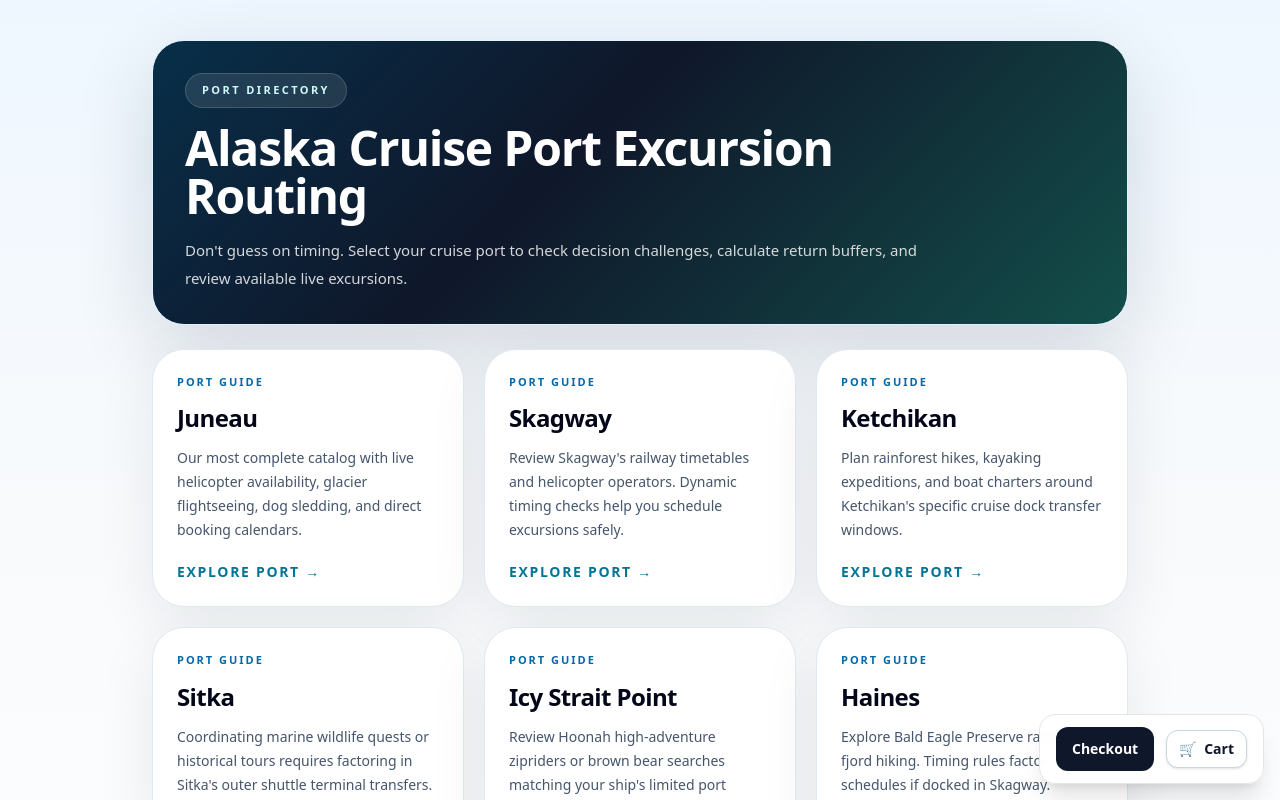
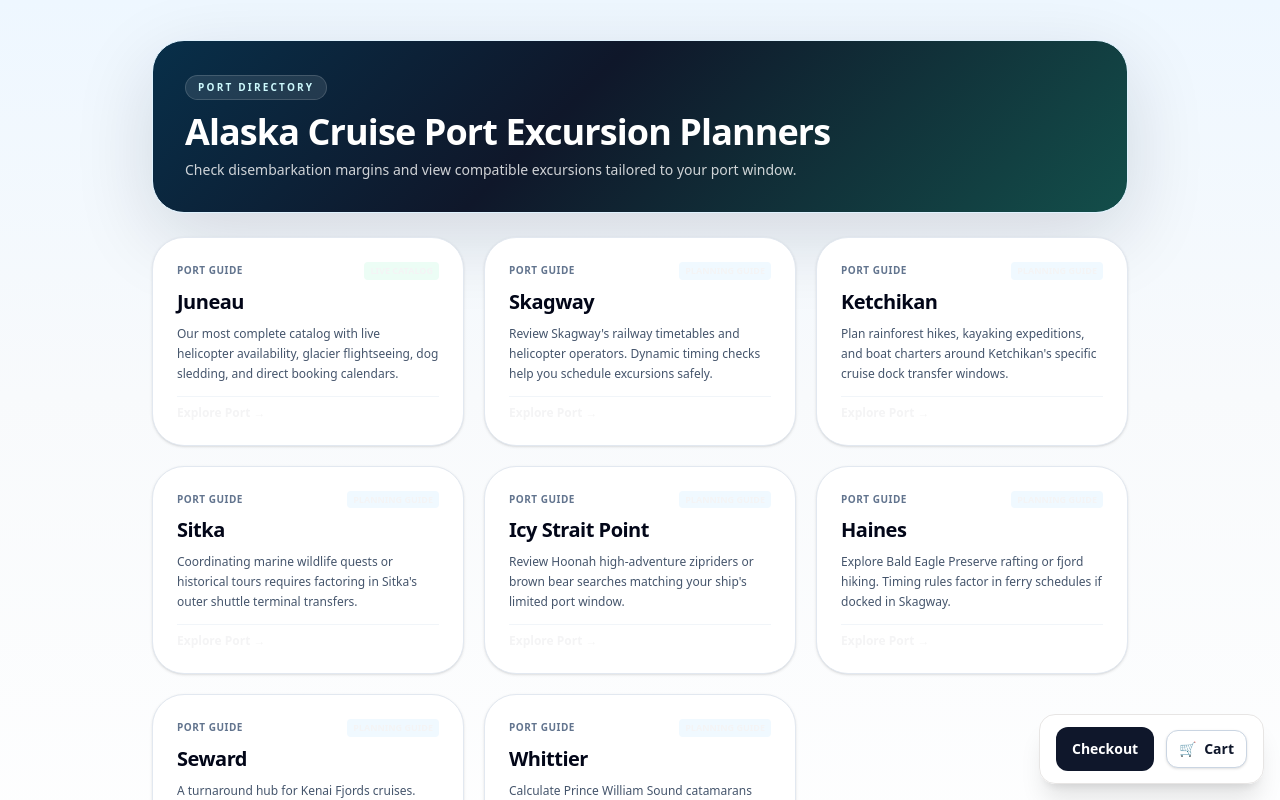
Before and after one commit to erichroeseler123-bot/wta-renderer, a Next.js app: page /ports in a window 1280 px wide. Shown: the top 800 px of the page. Built offline with nearby package versions, Linux system fonts and the light colour scheme.

Commit message:
feat: polish WTA visual decision funnel

```diff
--- a/app/page.tsx
+++ b/app/page.tsx
@@ -38,6 +38,9 @@ export default function HomePage() {
         {/* Dynamic Scheduler Form */}
         <div className="pt-4">
           <HomepageForm approvedPorts={APPROVED_PORTS} />
+          <div className="pt-3 text-xs text-slate-500 font-bold">
+            or <Link href="/tours" className="text-sky-800 hover:text-sky-900 underline">check Juneau Live Tour availability</Link> instantly.
+          </div>
         </div>
       </section>
 
@@ -146,14 +149,20 @@ export default function HomePage() {
           ))}
         </div>
 
-        <div className="pt-6 text-center">
-          <Link
-            href="/ships"
-            className="inline-flex rounded-2xl border border-sky-100 bg-sky-50/50 px-6 py-4 hover:shadow-sm transition text-slate-900 font-medium text-sm gap-2 items-center"
-          >
-            <span>🚢 Plan for your specific cruise ship?</span>
-            <span className="font-bold text-sky-800 hover:text-sky-900">Browse Cruise Ships →</span>
-          </Link>
+        <div className="pt-6 max-w-xl mx-auto">
+          <div className="rounded-[2rem] border border-sky-100 bg-sky-50/40 p-6 flex flex-col sm:flex-row items-center justify-between gap-4 shadow-sm">
+            <div className="text-left space-y-1">
+              <span className="inline-block rounded bg-sky-100 px-2 py-0.5 text-[9px] font-black uppercase text-sky-850 tracking-wider">Cruise Planners</span>
+              <h4 className="text-sm font-black text-slate-950">Plan for your specific ship?</h4>
+              <p className="text-xs text-slate-600">Retrieve disembarkation buffer strategies for Edge, Bliss, and more.</p>
+            </div>
+            <Link
+              href="/ships"
+              className="rounded-xl bg-slate-900 px-4 py-2.5 text-xs font-bold text-white hover:bg-slate-800 transition whitespace-nowrap shadow"
+            >
+              Browse Ships
+            </Link>
+          </div>
         </div>
       </section>
     </main>
--- a/app/ports/[slug]/page.tsx
+++ b/app/ports/[slug]/page.tsx
@@ -226,33 +226,7 @@ export default async function PortPage({
               Enter or confirm your ship timing before relying on this fit. Excursions should leave a 45-minute return buffer before your ship's all-aboard time. You can browse specific timing guidelines for ships like the <Link href="/ships/celebrity-edge" className="font-bold underline">Celebrity Edge</Link> or <Link href="/ships/norwegian-bliss" className="font-bold underline">Norwegian Bliss</Link> in our <Link href="/ships" className="font-bold underline">cruise ship planners directory</Link>.
             </p>
           </section>
-        )}
-
-        {/* The Decision Problem */}
-        <section className="mt-6 rounded-[2rem] border border-slate-200 bg-white p-6 shadow-[0_18px_60px_rgba(15,23,42,0.08)] sm:p-8">
-          <h2 className="text-2xl font-black tracking-tight text-slate-950">The Port-Day Decision Problem</h2>
-          <p className="mt-4 text-sm leading-7 text-slate-600">
-            {info.problem}
-          </p>
-          <div className="mt-6 rounded-2xl border border-sky-100 bg-sky-50 px-5 py-4">
-            <h3 className="text-xs font-black uppercase tracking-[0.16em] text-sky-700">Safety First</h3>
-            <p className="mt-2 text-sm leading-6 text-slate-600">
-              Never book a tour that doesn't leave at least a <strong>45-minute return buffer</strong> before your cruise ship's scheduled all-aboard time (30 minutes prior to departure).
-            </p>
-            {["juneau", "skagway", "ketchikan", "sitka", "icy-strait-point", "haines"].includes(slug) && (
-              <div className="mt-3 pt-3 border-t border-sky-100">
-                <Link
-                  href={`/guides/how-long-does-it-take-to-get-off-the-ship-in-${slug}`}
-                  className="inline-flex items-center text-xs font-bold uppercase tracking-wider text-sky-800 hover:text-sky-900 transition"
-                >
-                  Read disembarkation & timing guide for {portTitle} →
-                </Link>
-              </div>
-            )}
-          </div>
-        </section>
-
-        {/* Juneau Excursion Categories */}
+        )}        {/* Juneau Excursion Categories */}
         {slug === "juneau" && (
           <section className="mt-8">
             <div className="border-b border-slate-200 pb-3">
@@ -344,9 +318,9 @@ export default async function PortPage({
                       </div>
                       {tour.timingStatus !== "unknown" && (
                         <div className={`rounded-xl border px-3 py-2 text-xs font-semibold ${
-                          tour.timingStatus === "safe" ? "border-emerald-200 bg-emerald-50 text-emerald-950" :
-                          tour.timingStatus === "tight" ? "border-amber-200 bg-amber-50 text-amber-950" :
-                          "border-rose-200 bg-rose-50 text-rose-950"
+                          tour.timingStatus === "safe" ? "border-emerald-200 bg-emerald-50 text-emerald-955" :
+                          tour.timingStatus === "tight" ? "border-amber-200 bg-amber-50 text-amber-955" :
+                          "border-rose-200 bg-rose-50 text-rose-955"
                         }`}>
                           {tour.timingStatus === "safe" ? "✅ " : tour.timingStatus === "tight" ? "⚠️ " : "❌ "}
                           {tour.timingGuidanceText}
@@ -389,6 +363,30 @@ export default async function PortPage({
           )}
         </section>
 
+        {/* The Decision Problem */}
+        <section className="mt-6 rounded-[2rem] border border-slate-200 bg-white p-6 shadow-[0_18px_60px_rgba(15,23,42,0.08)] sm:p-8">
+          <h2 className="text-2xl font-black tracking-tight text-slate-955">The Port-Day Decision Problem</h2>
+          <p className="mt-4 text-sm leading-7 text-slate-655">
+            {info.problem}
+          </p>
+          <div className="mt-6 rounded-2xl border border-sky-100 bg-sky-50 px-5 py-4">
+            <h3 className="text-xs font-black uppercase tracking-[0.16em] text-sky-700">Safety First</h3>
+            <p className="mt-2 text-sm leading-6 text-slate-700">
+              Never book a tour that doesn't leave at least a <strong>45-minute return buffer</strong> before your cruise ship's scheduled all-aboard time (30 minutes prior to departure).
+            </p>
+            {["juneau", "skagway", "ketchikan", "sitka", "icy-strait-point", "haines"].includes(slug) && (
+              <div className="mt-3 pt-3 border-t border-sky-100">
+                <Link
+                  href={`/guides/how-long-does-it-take-to-get-off-the-ship-in-${slug}`}
+                  className="inline-flex items-center text-xs font-bold uppercase tracking-wider text-sky-800 hover:text-sky-900 transition"
+                >
+                  Read disembarkation & timing guide for {portTitle} →
+                </Link>
+              </div>
+            )}
+          </div>
+        </section>
+
         {/* Action cards */}
         <section className="mt-8 grid gap-5 md:grid-cols-2">
           <Link
--- a/app/ports/page.tsx
+++ b/app/ports/page.tsx
@@ -53,18 +53,18 @@ const PORTS = [
 
 export default function PortsPage() {
   return (
-    <main className="min-h-screen bg-[linear-gradient(180deg,#eef7ff_0%,#f8fafc_42%,#ffffff_100%)] text-slate-950">
+    <main className="min-h-screen bg-[linear-gradient(180deg,#eef7ff_0%,#f8fafc_42%,#ffffff_100%)] text-slate-955">
       <div className="mx-auto max-w-5xl px-4 py-8 sm:px-6 sm:py-10">
         <section className="overflow-hidden rounded-[2rem] border border-sky-100 bg-[linear-gradient(135deg,#082f49_0%,#0f172a_42%,#134e4a_100%)] p-6 text-white shadow-[0_24px_80px_rgba(15,23,42,0.14)] sm:p-8">
           <div className="max-w-3xl">
-            <div className="inline-flex rounded-full border border-white/15 bg-white/10 px-4 py-2 text-[11px] font-black uppercase tracking-[0.22em] text-cyan-100">
+            <div className="inline-flex rounded-full border border-white/15 bg-white/10 px-3 py-1 text-[10px] font-black uppercase tracking-[0.22em] text-cyan-100">
               Port Directory
             </div>
-            <h1 className="mt-4 text-4xl font-black tracking-tight sm:text-5xl">
-              Alaska Cruise Port Excursion Routing
+            <h1 className="mt-3 text-3xl font-black tracking-tight sm:text-4xl">
+              Alaska Cruise Port Excursion Planners
             </h1>
-            <p className="mt-4 text-sm leading-7 text-white/82 sm:text-[15px]">
-              Don't guess on timing. Select your cruise port to check decision challenges, calculate return buffers, and review available live excursions.
+            <p className="mt-2 text-sm text-white/80 max-w-2xl">
+              Check disembarkation margins and view compatible excursions tailored to your port window.
             </p>
           </div>
         </section>
@@ -74,12 +74,23 @@ export default function PortsPage() {
             <Link
               key={port.slug}
               href={`/ports/${port.slug}`}
-              className="rounded-[2rem] border border-slate-200 bg-white p-6 shadow-[0_18px_60px_rgba(15,23,42,0.08)] transition hover:-translate-y-1 block space-y-3"
+              className="rounded-[2rem] border border-slate-200 bg-white p-6 shadow-sm hover:shadow-md transition hover:-translate-y-1 flex flex-col justify-between block space-y-3"
             >
-              <div className="text-[11px] font-black uppercase tracking-[0.18em] text-sky-700">Port Guide</div>
-              <h2 className="text-2xl font-black tracking-tight text-slate-950">{port.title}</h2>
-              <p className="text-sm leading-6 text-slate-600">{port.copy}</p>
-              <div className="text-sm font-black uppercase tracking-[0.12em] text-cyan-700 pt-2">Explore port →</div>
+              <div className="space-y-2">
+                <div className="flex justify-between items-center">
+                  <span className="text-[10px] font-bold uppercase tracking-wider text-slate-500">
+                    Port Guide
+                  </span>
+                  <span className={`rounded px-1.5 py-0.5 text-[9px] font-bold uppercase ${port.slug === 'juneau' ? 'bg-emerald-50 text-emerald-850' : 'bg-sky-50 text-sky-850'}`}>
+                    {port.slug === 'juneau' ? 'Live Catalog' : 'Planning Guide'}
+                  </span>
+                </div>
+                <h2 className="text-xl font-black tracking-tight text-slate-950">{port.title}</h2>
+                <p className="text-xs leading-5 text-slate-600">{port.copy}</p>
+              </div>
+              <div className="text-xs font-bold text-sky-850 hover:text-sky-900 pt-2 border-t border-slate-100 block">
+                Explore Port →
+              </div>
             </Link>
           ))}
         </section>
--- a/app/tours/page.tsx
+++ b/app/tours/page.tsx
@@ -14,7 +14,19 @@ export default async function ToursPage() {
   return (
     <>
       <JsonLd data={itemListSchema} />
-      <div className="mx-auto max-w-7xl px-4 pt-8 sm:px-6">
+      <div className="mx-auto max-w-7xl px-4 pt-8 sm:px-6 space-y-6">
+        <div className="text-center space-y-2">
+          <div className="inline-flex rounded-full border border-sky-200 bg-sky-50 px-3 py-1 text-[10px] font-black uppercase tracking-[0.2em] text-sky-850">
+            Tour Catalog
+          </div>
+          <h1 className="text-3xl font-black tracking-tight text-slate-900 sm:text-4xl leading-tight">
+            Live Shore Excursion Catalog
+          </h1>
+          <p className="text-sm text-slate-600 max-w-xl mx-auto">
+            Directly connected to local operator flight and landing calendars. Verify timing compatibility with your cruise schedule.
+          </p>
+        </div>
+
         <div className="rounded-[2rem] border border-sky-100 bg-sky-50/30 p-6">
           <h2 className="text-xs font-black uppercase tracking-[0.16em] text-sky-850">
             Browse Excursion Categories
```
Also changed, not shown: app/categories/[slug]/page.tsx (+18 -18 lines), app/guides/[slug]/page.tsx (+14 -14 lines).
